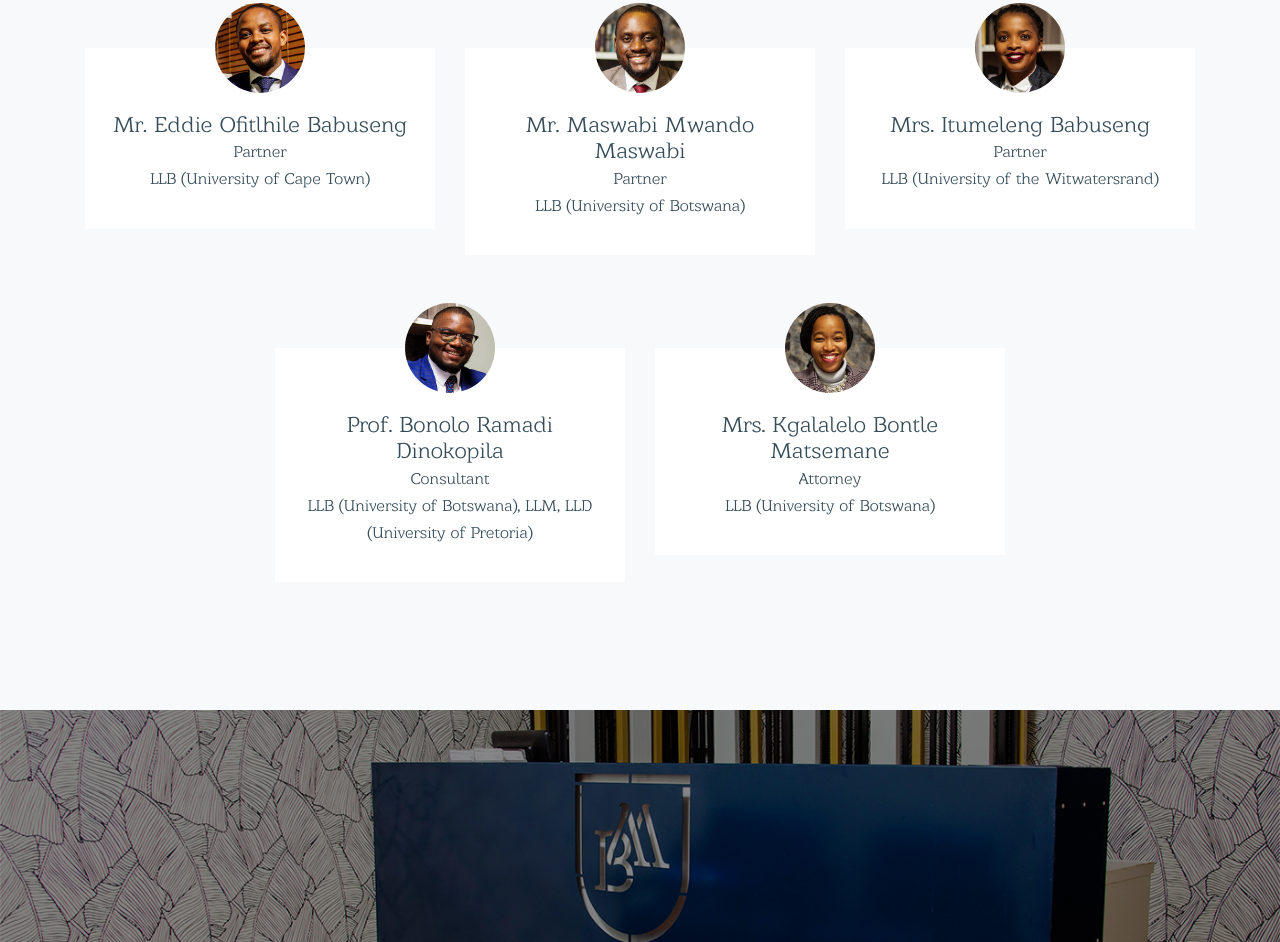
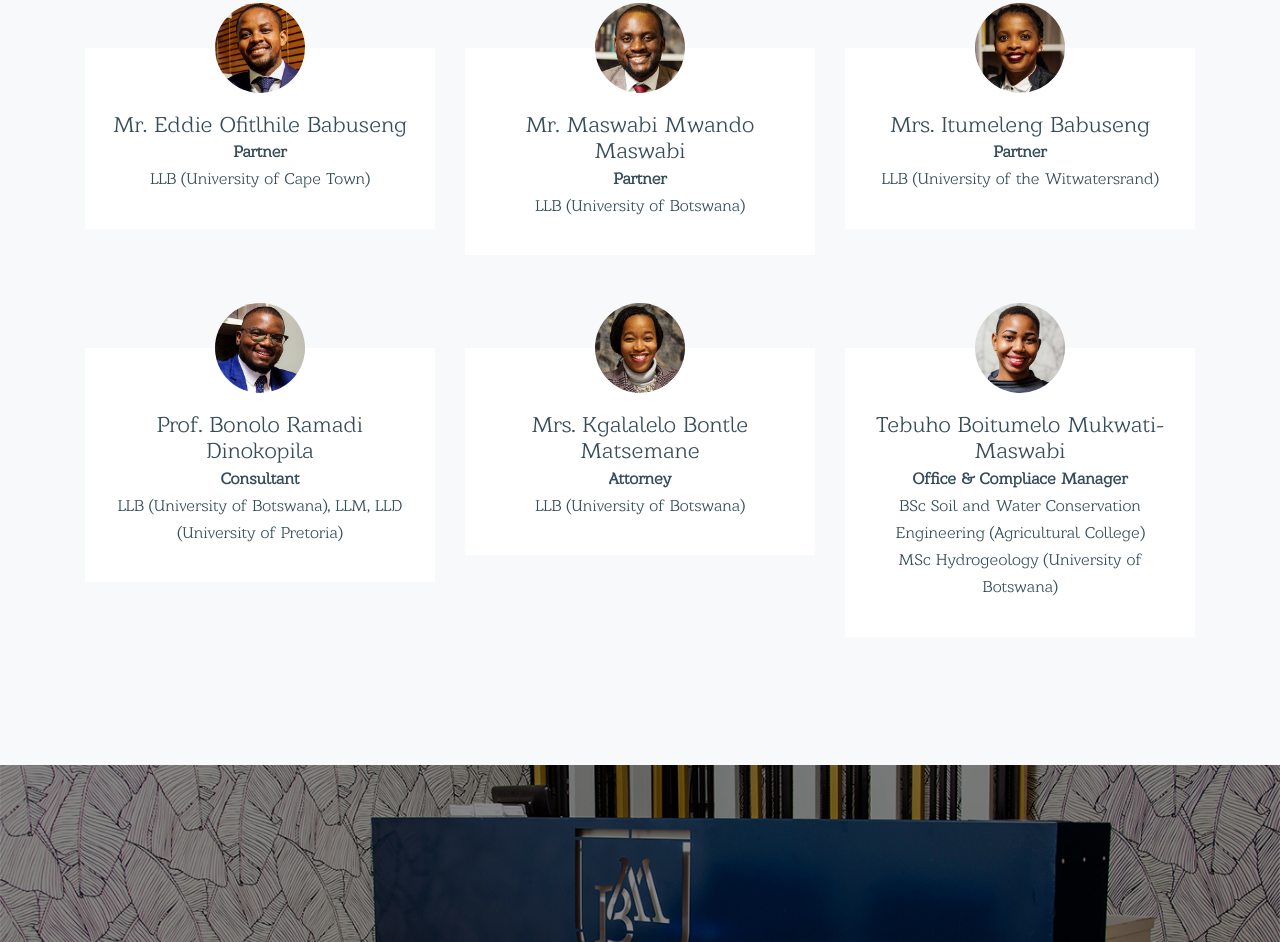
Before and after one commit to tawanacode/BabusengMaswabi-website, a website: page team.html in a window 1280 px wide. Shown: the part 1170-2112 px from the top of the page. Drawn offline with Linux system fonts and the light colour scheme; files whose address does not match are found by name.

Commit message:
Add team membet

```diff
--- a/css/style.css
+++ b/css/style.css
@@ -40,6 +40,10 @@ h1, h2, h3, h4, h5,
   font-weight: 300;
   color: #364d59;
   font-family: "barkentina_regular";
+}
+
+b, strong {
+  font-weight: bold;
 }
 
 h1 {
--- a/team.html
+++ b/team.html
@@ -114,11 +114,12 @@
                 </div>
               </div>
             </div>
-            <div class="col-lg-4 col-md-6 mb-5 d-none">
+            <div class="col-lg-4 col-md-6 mb-5">
               <div class="post-entry-1 h-100 person-1"><img class="img-fluid" src="images/person_5.jpg" alt="Image">
                 <div class="post-entry-1-contents"><span class="metaFounder"></span>
-                  <h2 class="mb-0">James Doe</h2>
-                  <p>Lorem ipsum dolor sit amet, consectetur adipisicing elit. Ipsa, sapiente.</p>
+                  <h2 class="mb-0">Tebuho Boitumelo Mukwati-Maswabi</h2>
+                  <p class="m-0"><strong>Office &amp; Compliace Manager</strong></p>
+                  <p>BSc Soil and Water Conservation Engineering (Agricultural College) <br>MSc Hydrogeology (University of Botswana)</p>
                 </div>
               </div>
             </div>
```
